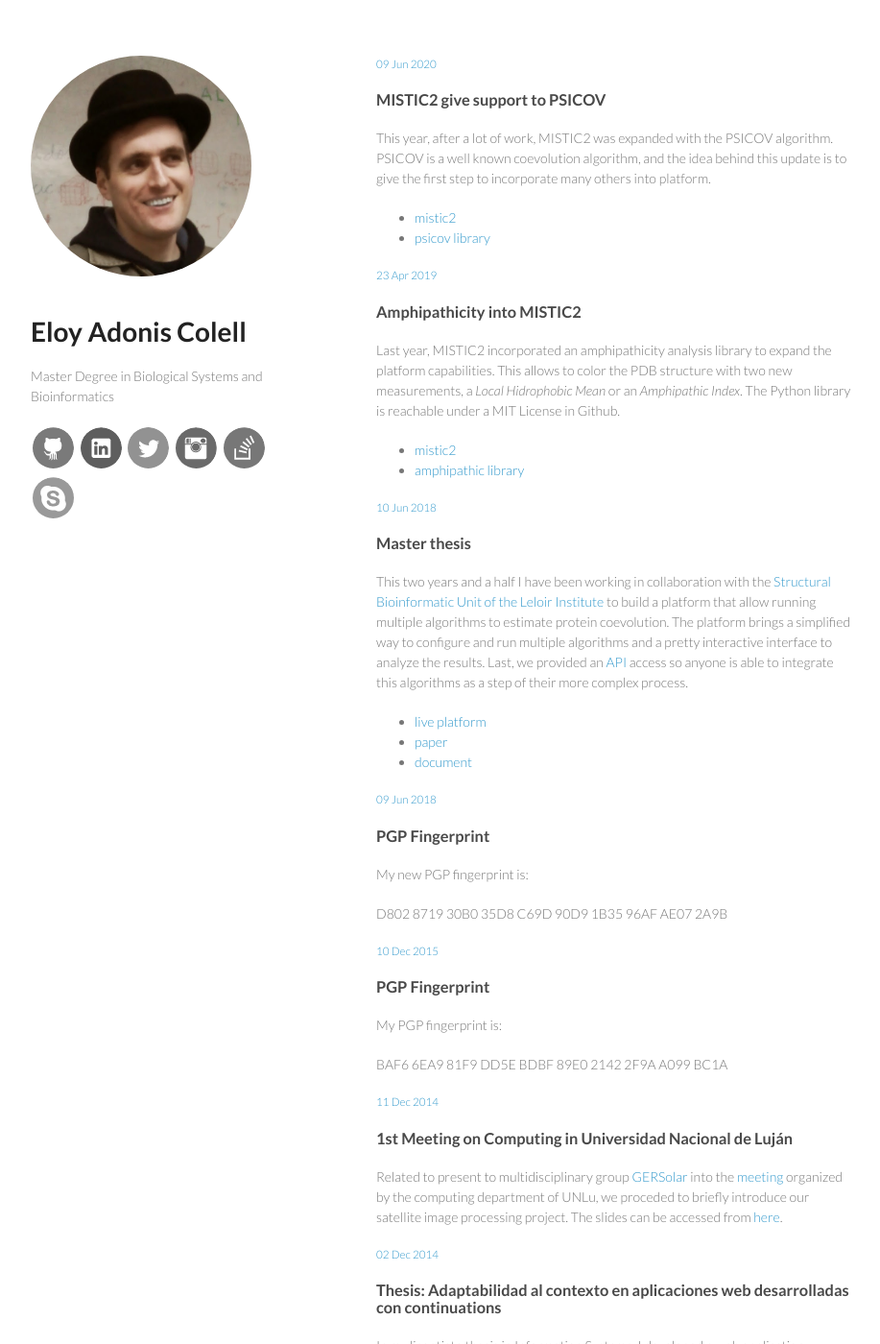
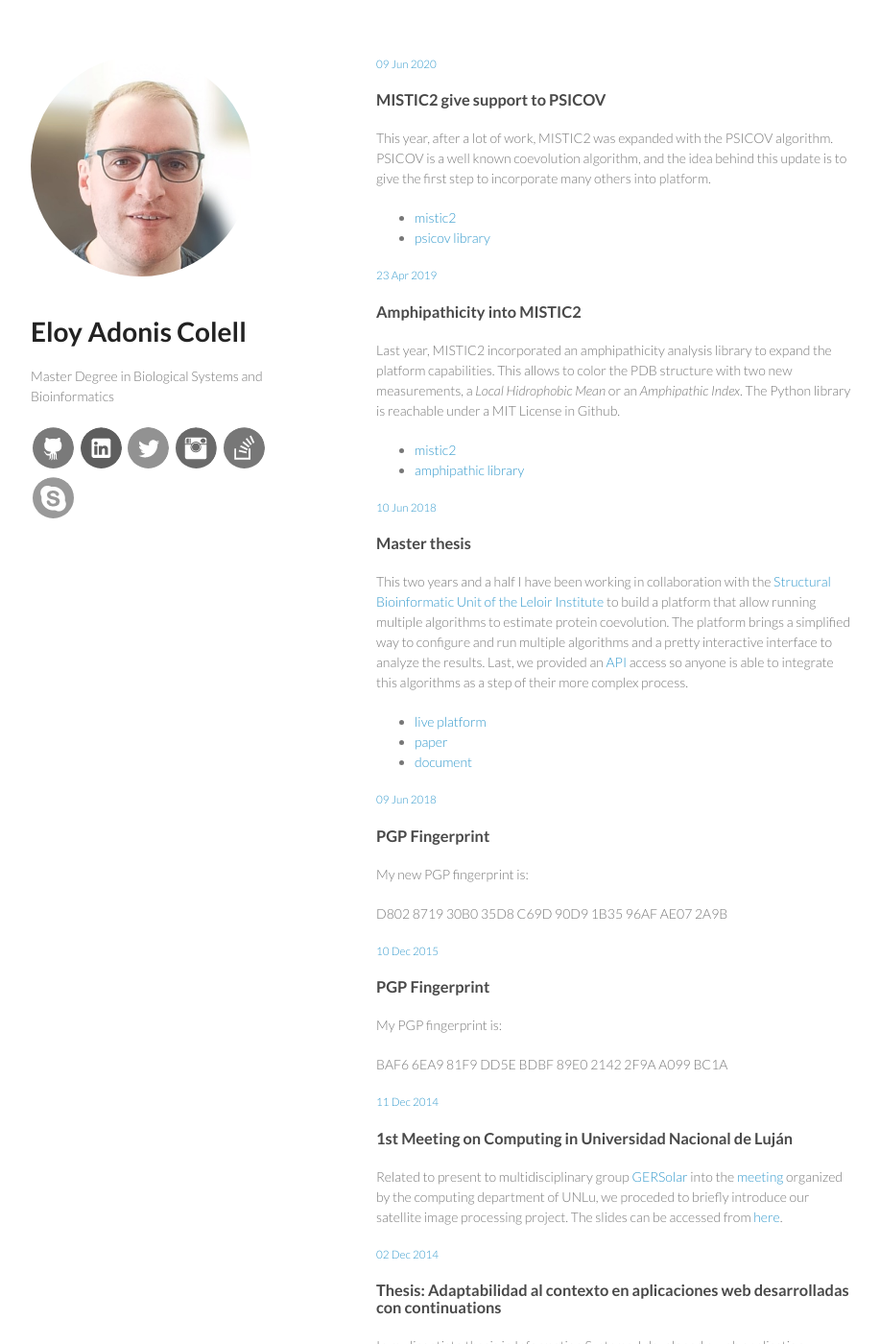
Before and after one commit to ecolell/ecolell.github.io, a Jekyll site: the page built from index.html, in a window 1280 px wide and 1400 px high. Shown: the whole window at 96% size, without its empty margins (178-1095 px from the left). Built offline with Jekyll 4.4.1, drawn with Linux system fonts in a browser that asks for light colours.

Commit message:
Updated to pic2.

```diff
--- a/assets/stylesheets/tunning.css
+++ b/assets/stylesheets/tunning.css
@@ -1,7 +1,7 @@
 .img-circular {
     width: 230px;
     height: 230px;
-    background-image: url('/assets/images/pic.jpg');
+    background-image: url('/assets/images/pic2.jpg');
     background-size: cover;
     display: block;
     border-radius: 120px;
--- a/sitemap.xml
+++ b/sitemap.xml
@@ -2,7 +2,7 @@
     <url>
         <loc>http://ecolell.github.io/</loc>
         <image:image>
-            <image:loc>http://ecolell.github.io/assets/images/pic.jpg</image:loc>
+            <image:loc>http://ecolell.github.io/assets/images/pic2.jpg</image:loc>
         </image:image>
     </url>
 </urlset>
```
Also changed, not shown: assets/images/pic2.jpg (added).
